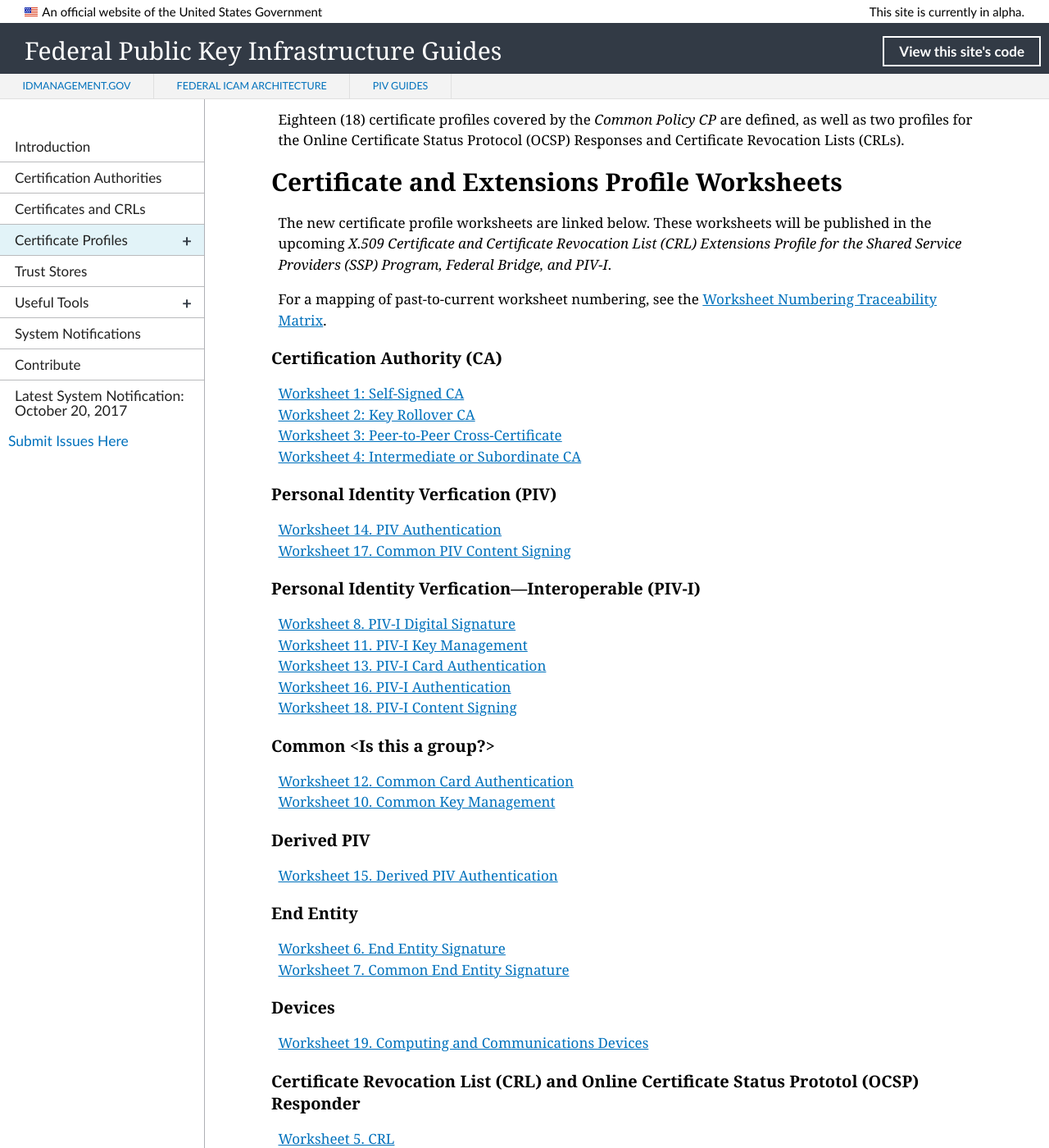
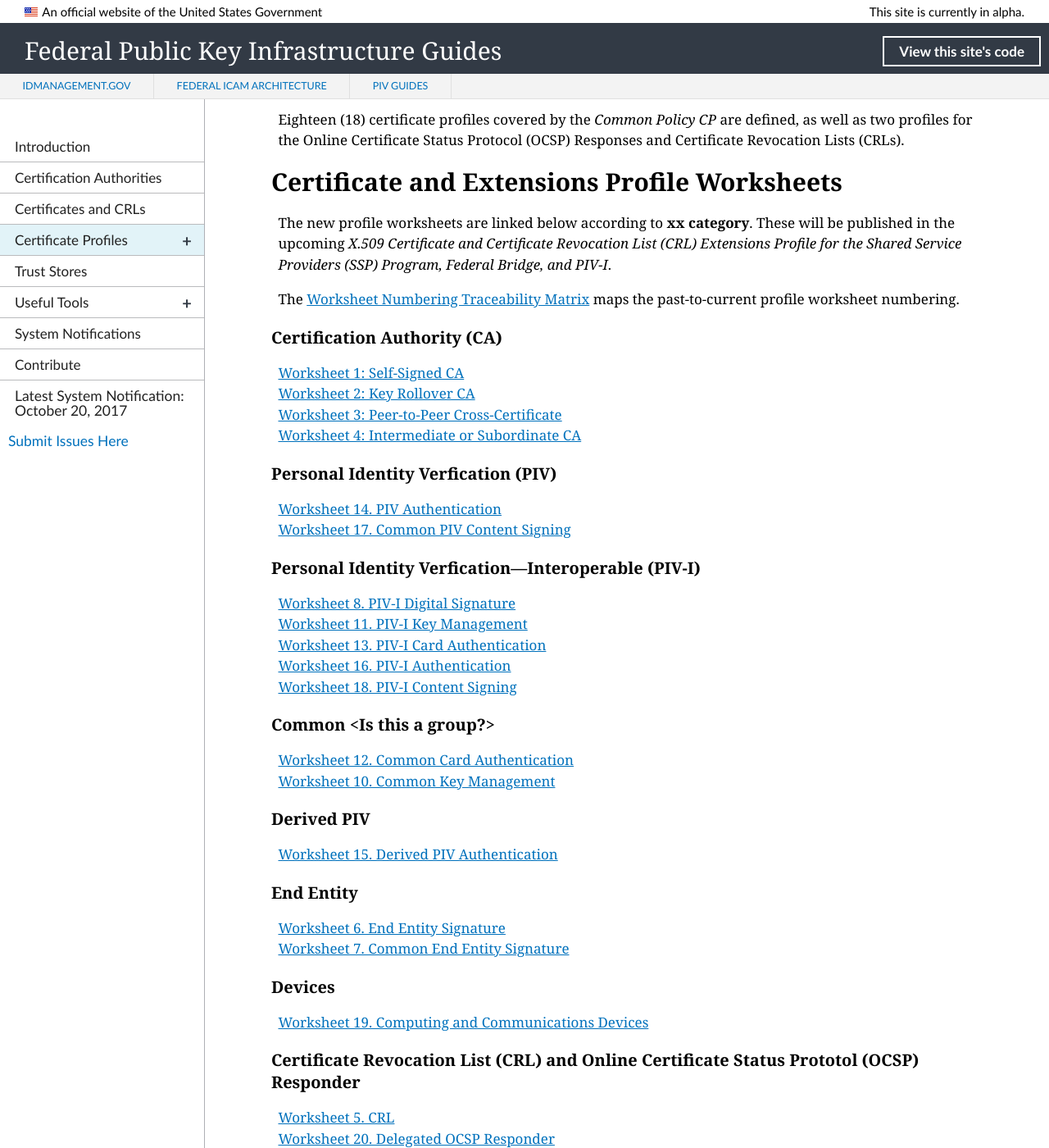
Before and after one commit to GSA/fpki-guides, a Jekyll site: the page built from pages/fpki_certificate_profiles.md, in a window 1280 px wide and 1400 px high, scrolled down 397 px. Shown: the whole window at 82% size. Built offline with Jekyll 4.4.1, drawn with Linux system fonts in a browser that asks for light colours; nearby versions of some CDN libraries; library files that are not in the unit come from our copies; some of the changed text lies outside the part shown.

```diff
--- a/pages/fpki_certificate_profiles.md
+++ b/pages/fpki_certificate_profiles.md
@@ -13,9 +13,9 @@
 
 ## Certificate and Extensions Profile Worksheets
 
-The new certificate profile worksheets are linked below. These worksheets will be published in the upcoming _X.509 Certificate and Certificate Revocation List (CRL) Extensions Profile for the Shared Service Providers (SSP) Program, Federal Bridge, and PIV-I_.
+The new profile worksheets are linked below according to **xx category**. These will be published in the upcoming _X.509 Certificate and Certificate Revocation List (CRL) Extensions Profile for the Shared Service Providers (SSP) Program, Federal Bridge, and PIV-I_.
 
-For a mapping of past-to-current worksheet numbering, see the [Worksheet Numbering Traceability Matrix](#worksheet-numbering-traceability-matrix).
+The [Worksheet Numbering Traceability Matrix](#worksheet-numbering-traceability-matrix) maps the past-to-current profile worksheet numbering.
 
 ### Certification Authority (CA)
 
```
Also changed, not shown: other parts of pages/fpki_certificate_profiles.md (+1 -1 lines).
